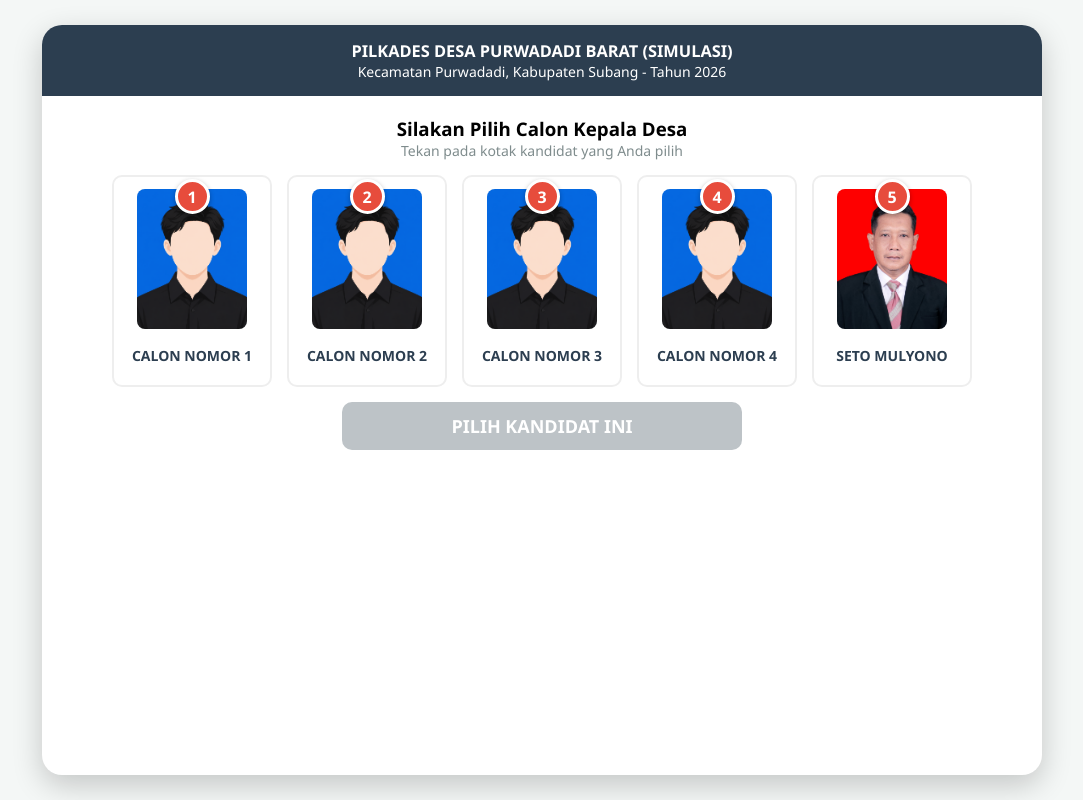
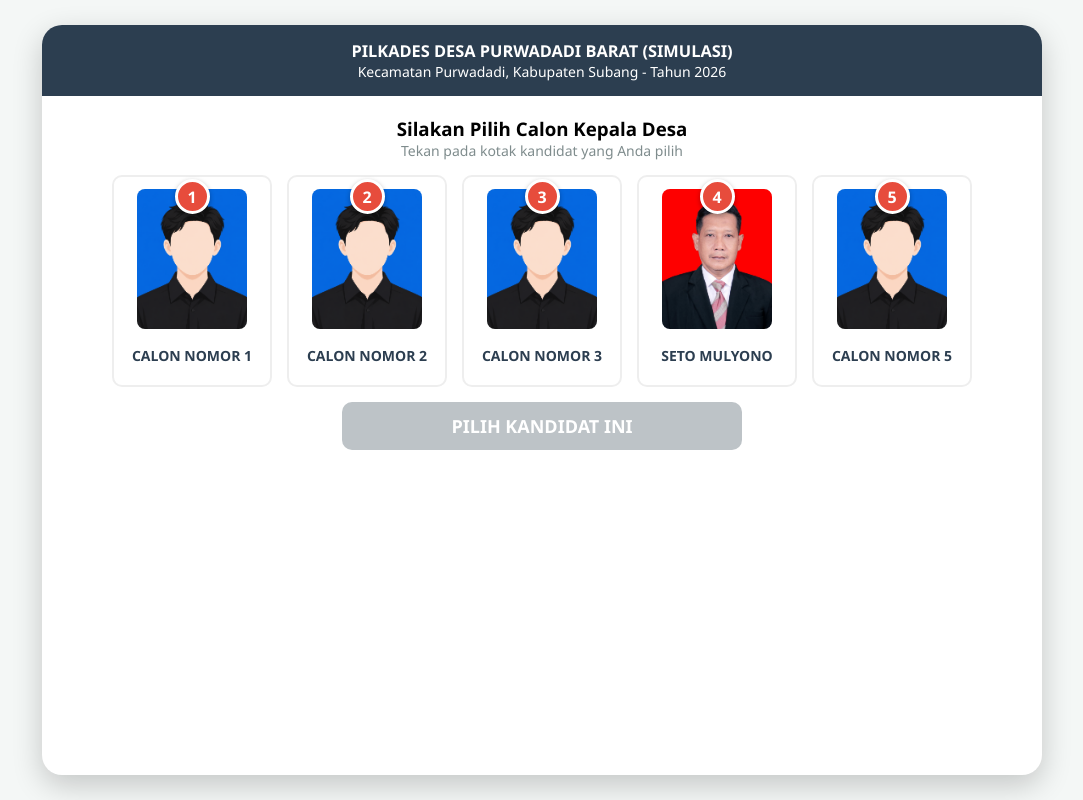
Before and after one commit to simulasipilkades-cloud/purwadadibarat, a plain HTML site: page index.html in a window 1280 px wide. Shown: the whole page, without its empty margins (98-1181 px from the left). Drawn offline with Linux system fonts and the light colour scheme.

Commit message:
Update index.html

```diff
--- a/index.html
+++ b/index.html
@@ -158,22 +158,22 @@
                 <div class="nama-kandidat">CALON NOMOR 3</div>
             </div>
 
-            <!-- Kandidat 4 -->
-            <div class="kandidat-card" onclick="pilihKandidat(4, 'CALON NOMOR 4', true)">
+            <!-- Kandidat 4 (SETO MULYONO) -->
+            <div class="kandidat-card" onclick="pilihKandidat(4, 'SETO MULYONO', true)">
                 <div class="foto-container">
                     <div class="nomor-urut">4</div>
-                    <img src="image/02.png" class="foto-kandidat" alt="Foto Calon 4">
-                </div>
-                <div class="nama-kandidat">CALON NOMOR 4</div>
-            </div>
-
-            <!-- Kandidat 5 (SETO MULYONO) -->
-            <div class="kandidat-card" onclick="pilihKandidat(5, 'SETO MULYONO', true)">
-                <div class="foto-container">
-                    <div class="nomor-urut">5</div>
                     <img src="image/calon.jpeg" class="foto-kandidat" alt="Foto SETO MULYONO">
                 </div>
                 <div class="nama-kandidat">SETO MULYONO</div>
+            </div>
+
+            <!-- Kandidat 5 -->
+            <div class="kandidat-card" onclick="pilihKandidat(5, 'CALON NOMOR 5', true)">
+                <div class="foto-container">
+                    <div class="nomor-urut">5</div>
+                    <img src="image/02.png" class="foto-kandidat" alt="Foto Calon 5">
+                </div>
+                <div class="nama-kandidat">CALON NOMOR 5</div>
             </div>
 
         </div>
@@ -209,8 +209,8 @@
                 <div class="bg-blur-card"><img src="image/02.png" class="foto-kandidat" alt="Blur 1"></div>
                 <div class="bg-blur-card"><img src="image/02.png" class="foto-kandidat" alt="Blur 2"></div>
                 <div class="bg-blur-card"><img src="image/02.png" class="foto-kandidat" alt="Blur 3"></div>
-                <div class="bg-blur-card"><img src="image/02.png" class="foto-kandidat" alt="Blur 4"></div>
-                <div class="bg-blur-card"><img src="image/calon.jpeg" class="foto-kandidat" alt="Blur 5"></div>
+                <div class="bg-blur-card"><img src="image/calon.jpeg" class="foto-kandidat" alt="Blur 4"></div>
+                <div class="bg-blur-card"><img src="image/02.png" class="foto-kandidat" alt="Blur 5"></div>
             </div>
         </div>
 
@@ -247,9 +247,9 @@
 
         let fotoHTML = '';
 
-        if (kandidatTerpilih.nomor === 5) {
+        if (kandidatTerpilih.nomor === 4) {
             fotoHTML = `<img src="image/calon.jpeg" alt="Foto SETO MULYONO" style="width: 130px; height: 160px; border-radius: 10px; border: 3px solid #e74c3c; margin-bottom: 12px; object-fit: cover; object-position: top;">`;
-        } else if (kandidatTerpilih.nomor >= 1 && kandidatTerpilih.nomor <= 4) {
+        } else if ((kandidatTerpilih.nomor >= 1 && kandidatTerpilih.nomor <= 3) || kandidatTerpilih.nomor === 5) {
             fotoHTML = `<img src="image/02.png" alt="Foto Calon" style="width: 130px; height: 160px; border-radius: 10px; border: 3px solid #e74c3c; margin-bottom: 12px; object-fit: cover; object-position: top;">`;
         } else {
             fotoHTML = `
```
